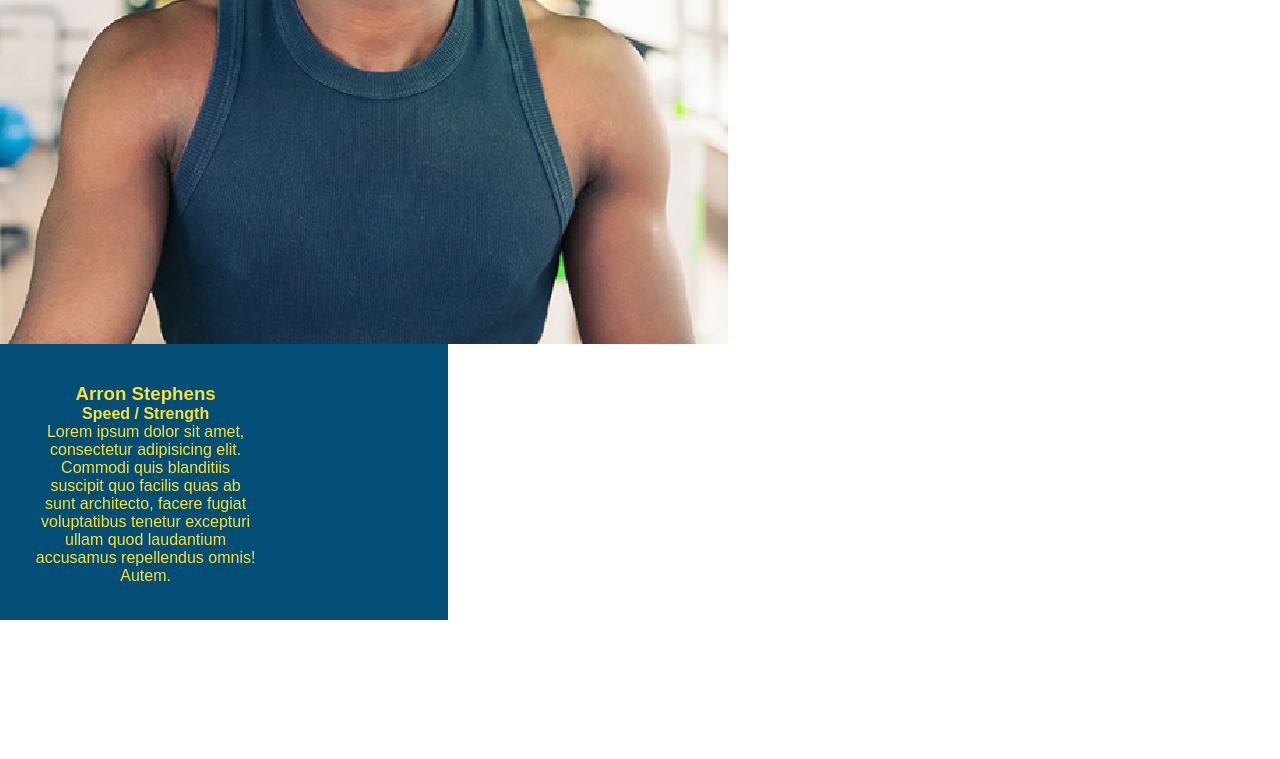
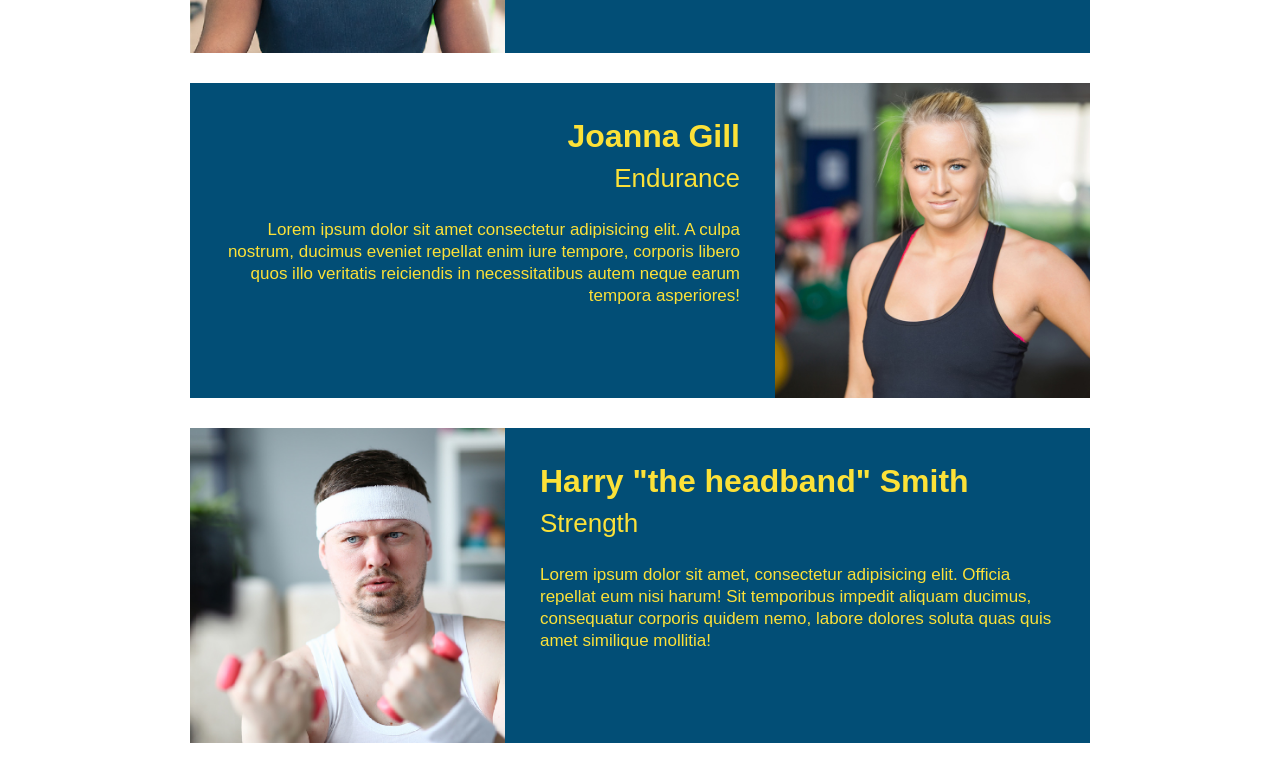
Before and after one commit to elease123/run-buddy, a plain HTML site: page index.html in a window 1280 px wide. Shown: the part 2941-3700 px from the top of the page. Before the commit the page ends 3591 px from the top, so only its background shows below. Drawn offline with Linux system fonts and the light colour scheme.

Commit message:
meet the trainers section

```diff
--- a/assets/css/style.css
+++ b/assets/css/style.css
@@ -190,9 +190,10 @@ footer a {
     margin: 0 auto 30px auto;
     background: #024e76;
     color: #fce138;
+    overflow: auto;
 }
 
-.trainer {
+.trainer img {
     width: 35%;
     float: left;
 }
@@ -202,3 +203,27 @@ footer a {
     float: left;
     width: 65%;
 }
+
+.trainer-bio h3 {
+    font-size: 32px;
+    margin-bottom: 8px;
+}
+
+.trainer-bio h4 {
+    font-weight: lighter;
+    font-size: 26px;
+    margin-bottom: 25px;
+}
+
+.trainer-bio p {
+    font-size: 17px;
+    line-height: 1.3;
+}
+
+.text-left {
+    text-align: left;
+}
+
+.text-right {
+    text-align: right;
+}
--- a/index.html
+++ b/index.html
@@ -114,7 +114,7 @@
         <h2 class="section-title primary-border">Meet The Trainers</h2>
         <article class="trainer">
             <img src="./assets/images/trainer-1.jpg" alt="Arron Stephens in his workout" />
-            <div class="trainer-bio">
+            <div class="trainer-bio text-left">
                 <h3>Arron Stephens</h3>
                 <h4>Speed / Strength</h4>
                 <p>
@@ -122,6 +122,28 @@
                     facere fugiat voluptatibus tenetur excepturi ullam quod laudantium accusamus repellendus omnis! Autem.
                 </p>
 
+            </div>
+        </article>
+<!--second trainer bio-->
+        <article class="trainer">
+            <div class="trainer-bio text-right">
+                <h3>Joanna Gill</h3>
+                <h4>Endurance</h4>
+                <p>Lorem ipsum dolor sit amet consectetur adipisicing elit. A culpa nostrum, ducimus eveniet repellat enim iure tempore,
+                   corporis libero quos illo veritatis reiciendis in necessitatibus autem neque earum tempora asperiores!
+                </p>
+            </div>
+            <img src="./assets/images/trainer-2.jpg" alt="Joanna Gill cooling off after workout" />
+        </article>
+<!--third trainer bio-->
+        <article class="trainer">
+            <img src="./assets/images/trainer-3.jpg" alt="Harry Smith wearing a headband" />
+            <div class="trainer-bio text-left">
+                <h3>Harry "the headband" Smith</h3>
+                <h4>Strength</h4>
+                <p>Lorem ipsum dolor sit amet, consectetur adipisicing elit. Officia repellat eum nisi harum! Sit temporibus impedit aliquam ducimus,
+                   consequatur corporis quidem nemo, labore dolores soluta quas quis amet similique mollitia!
+                </p>
             </div>
         </article>
     </section>
```
